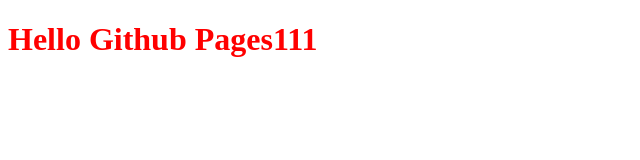
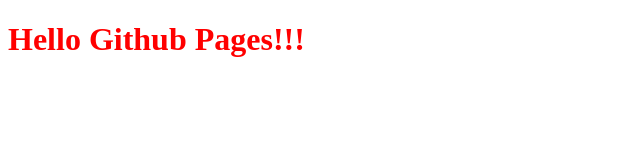
Before and after one commit to Hello-github-code/ArmorDetect, a plain HTML site: page index.html in a window 1280 px wide. Shown: the full height of the page, 0-640 px from the left. Drawn offline with Linux system fonts and the light colour scheme.

Commit message:
Update index.html

```diff
--- a/index.html
+++ b/index.html
@@ -9,7 +9,7 @@
 </head>
 
 <body>
-    <h1>Hello Github Pages111</h1>
+    <h1>Hello Github Pages!!!</h1>
     <script src="./index.js"></script>
 </body>
 
```
